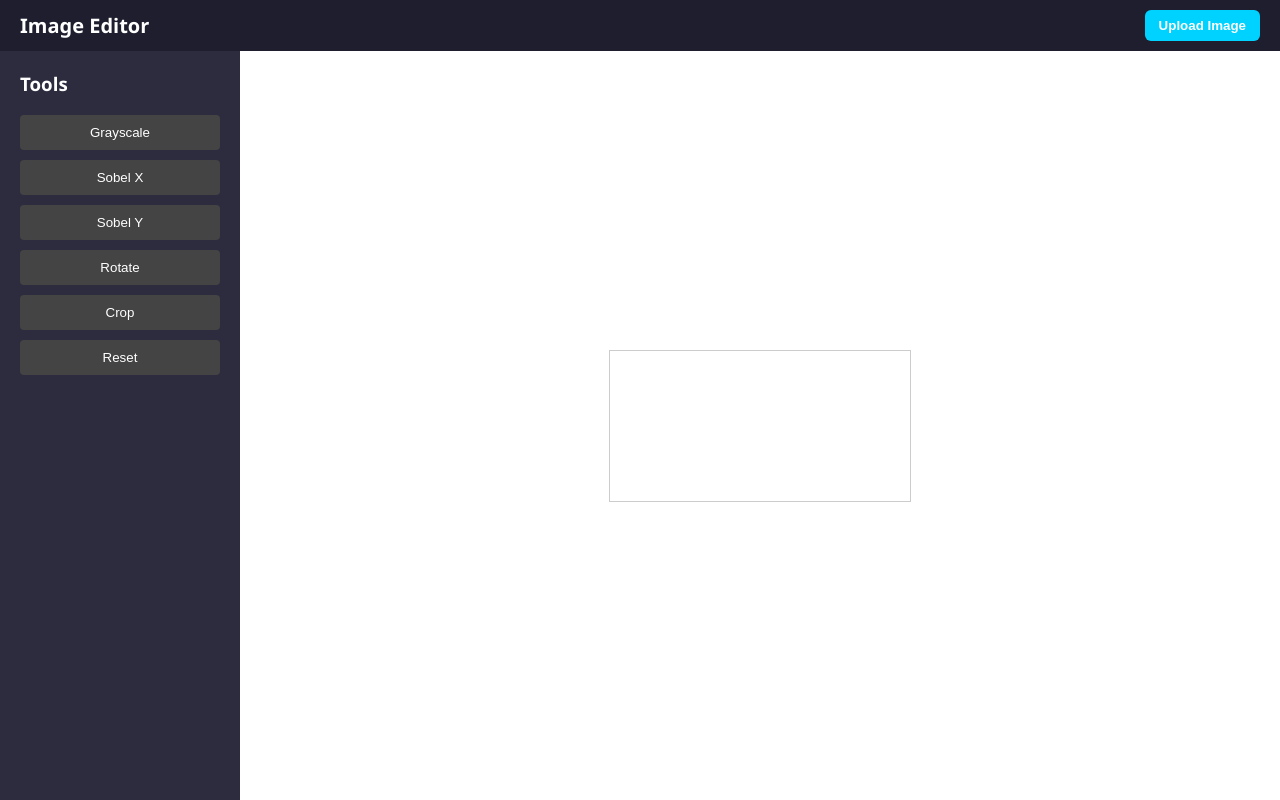
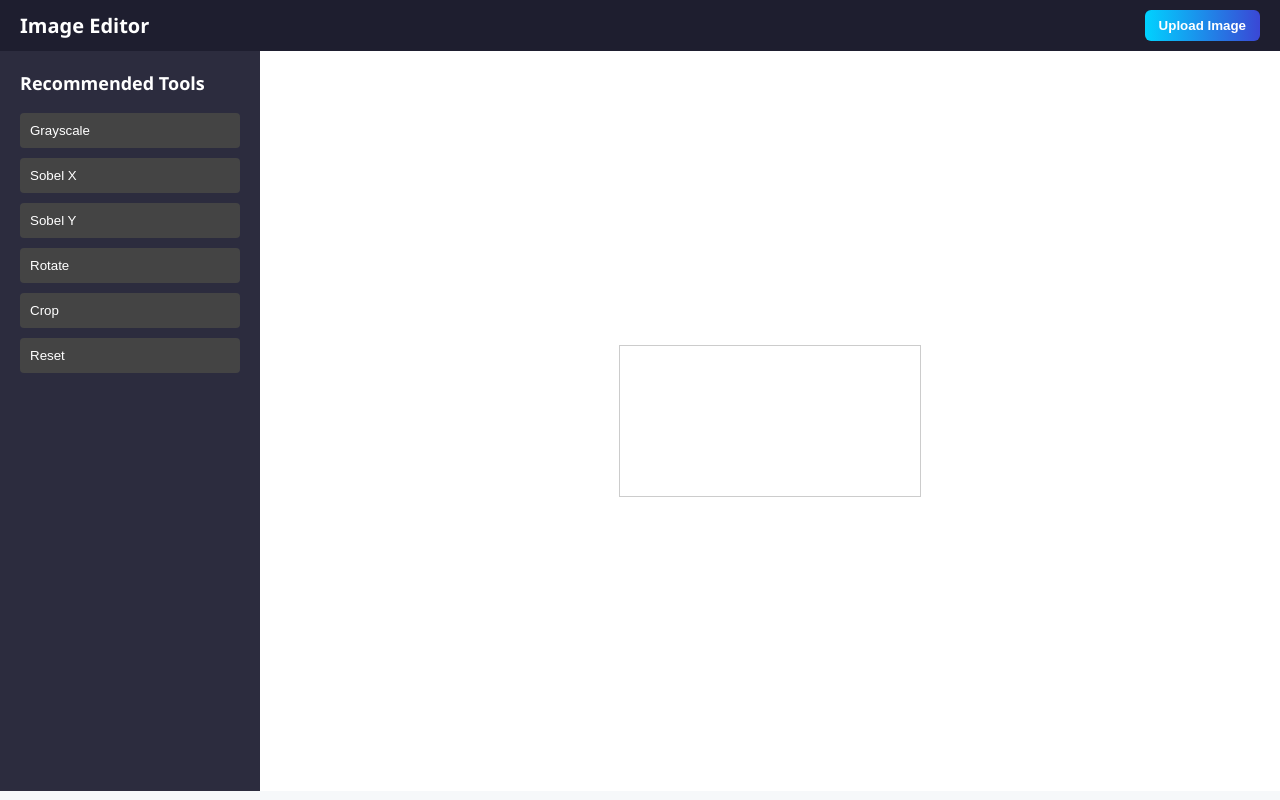
Before and after one commit to quan-nguyen18/image-editor, a plain HTML site: page index.html in a window 1280 px wide. Drawn offline with Linux system fonts and the light colour scheme.

Commit message:
Add files via upload

```diff
--- a/index.html
+++ b/index.html
@@ -2,8 +2,88 @@
 <html lang="en">
 <head>
   <meta charset="UTF-8">
-  <title>Simple Image Editor</title>
+  <title>Image Editor</title>
   <link rel="stylesheet" href="style.css">
+  <style>
+    body {
+      margin: 0;
+      font-family: 'Segoe UI', sans-serif;
+      background-color: #f6f8fa;
+    }
+
+    header {
+      display: flex;
+      justify-content: space-between;
+      align-items: center;
+      padding: 10px 20px;
+      background-color: #1e1e2f;
+      color: white;
+    }
+
+    .logo {
+      font-size: 20px;
+      font-weight: bold;
+    }
+
+    .upload-btn {
+      background: linear-gradient(to right, #00d2ff, #3a47d5);
+      border: none;
+      padding: 8px 14px;
+      border-radius: 6px;
+      color: white;
+      font-weight: bold;
+      cursor: pointer;
+    }
+
+    .container {
+      display: flex;
+      height: calc(100vh - 60px);
+    }
+
+    .sidebar {
+      width: 220px;
+      background: #2c2c3e;
+      color: white;
+      padding: 20px;
+    }
+
+    .sidebar h3 {
+      margin-top: 0;
+      font-size: 18px;
+    }
+
+    .tool-list button {
+      display: block;
+      margin: 10px 0;
+      padding: 10px;
+      width: 100%;
+      background: #444;
+      border: none;
+      color: white;
+      border-radius: 4px;
+      cursor: pointer;
+      text-align: left;
+    }
+
+    .tool-list button:hover {
+      background: #00d2ff;
+    }
+
+    .editor {
+      flex: 1;
+      display: flex;
+      justify-content: center;
+      align-items: center;
+      background: #ffffff;
+      overflow: auto;
+    }
+
+    canvas {
+      max-width: 90%;
+      max-height: 90%;
+      border: 1px solid #ccc;
+    }
+  </style>
 </head>
 <body>
   <header>
@@ -12,21 +92,23 @@
     <input type="file" id="file-input" accept="image/*" hidden>
   </header>
 
-  <main>
+  <div class="container">
     <aside class="sidebar">
-      <h3>Tools</h3>
+      <h3>Recommended Tools</h3>
+      <div class="tool-list">
         <button onclick="applyGrayscale()">Grayscale</button>
         <button onclick="applySobelX()">Sobel X</button>
         <button onclick="applySobelY()">Sobel Y</button>
         <button onclick="rotateImage()">Rotate</button>
         <button onclick="cropImage()">Crop</button>
         <button onclick="resetImage()">Reset</button>
+      </div>
     </aside>
 
-    <section class="editor">
+    <main class="editor">
       <canvas id="canvas"></canvas>
-    </section>
     </main>
+  </div>
 
   <script src="script.js"></script>
 </body>
--- a/script.js
+++ b/script.js
@@ -1,10 +1,14 @@
-let canvas = document.getElementById("canvas");
-let ctx = canvas.getContext("2d");
+const fileInput = document.getElementById('file-input');
+const canvas = document.getElementById('canvas');
+const ctx = canvas.getContext('2d');
+
 let originalImage = null;
 
-document.getElementById("file-input").addEventListener("change", (e) => {
-  let file = e.target.files[0];
-  let img = new Image();
+fileInput.addEventListener('change', (e) => {
+  const file = e.target.files[0];
+  if (!file) return;
+
+  const img = new Image();
   img.onload = () => {
     canvas.width = img.width;
     canvas.height = img.height;
@@ -21,11 +25,11 @@ function resetImage() {
 }
 
 function applyGrayscale() {
-  let imgData = ctx.getImageData(0, 0, canvas.width, canvas.height);
-  let data = imgData.data;
+  const imgData = ctx.getImageData(0, 0, canvas.width, canvas.height);
+  const data = imgData.data;
   for (let i = 0; i < data.length; i += 4) {
-    let avg = (data[i] + data[i+1] + data[i+2]) / 3;
-    data[i] = data[i+1] = data[i+2] = avg;
+    const avg = (data[i] + data[i + 1] + data[i + 2]) / 3;
+    data[i] = data[i + 1] = data[i + 2] = avg;
   }
   ctx.putImageData(imgData, 0, 0);
 }
```
Lines whose indentation alone changed are shown as unchanged.
